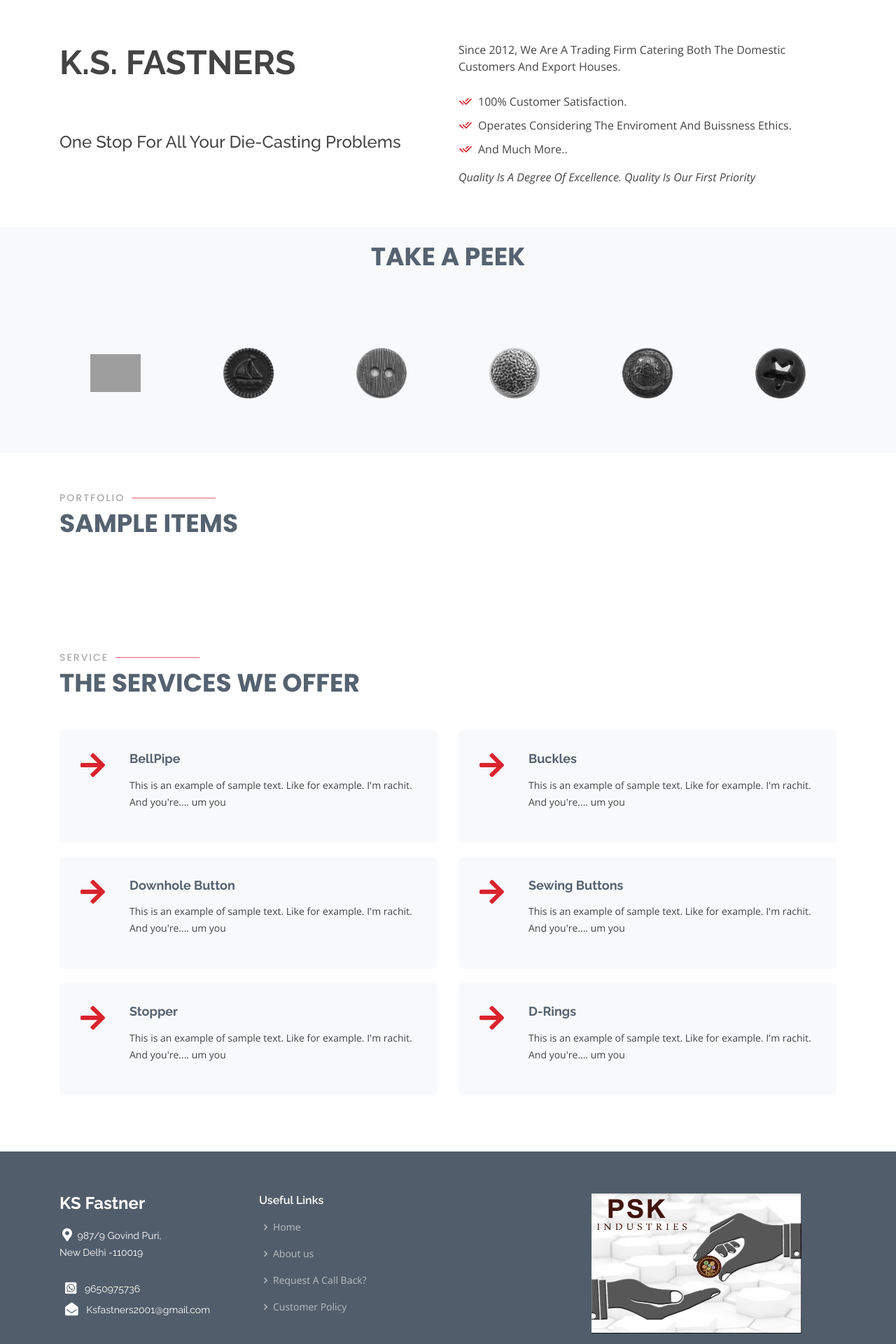
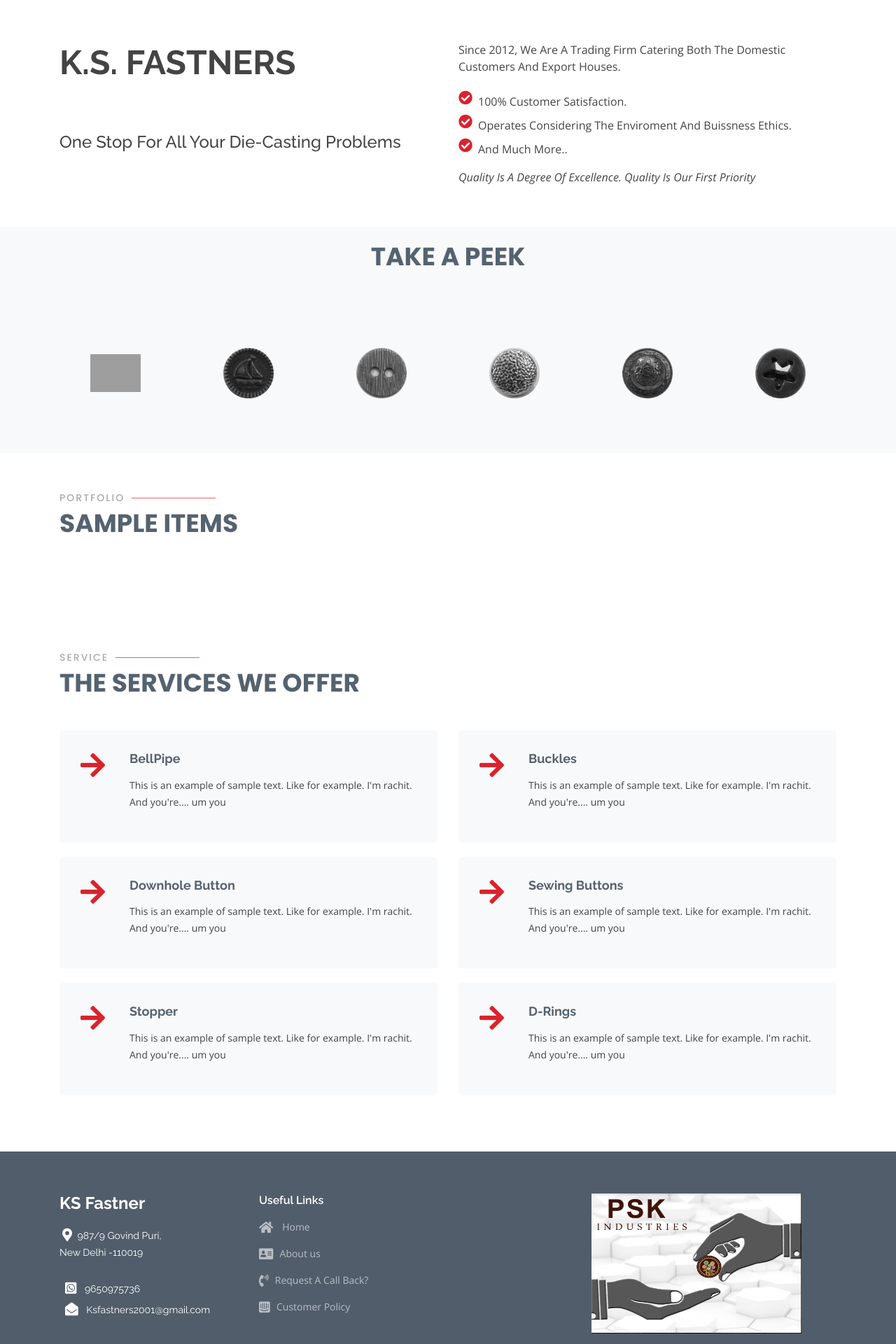
Before and after one commit to ImLordImpaler/KSFASTNERS_ALMOST, a Django app: template basic/templates/basic/new/action.html in a window 1280 px wide. Shown: the part 801-2721 px from the top of the page at 70% size. Run offline with Django 3.2, Linux system fonts and the light colour scheme; the template is opened without the code that fills it, so the values that code supplies are empty; some libraries are stand-ins or nearby versions; grey boxes are pictures that could not be loaded.

Commit message:
Final draft probably

```diff
--- a/basic/templates/basic/about.html
+++ b/basic/templates/basic/about.html
@@ -12,10 +12,11 @@
             <p>
                Since 2012, We Are A Trading Firm Catering Both The Domestic Customers And Export Houses.
             </p>
+
             <ul>
-              <li><i class="ri-check-double-line"></i> 100% Customer Satisfaction. </li>
-              <li><i class="ri-check-double-line"></i> Operates Considering The Enviroment And Buissness Ethics.</li>
-              <li><i class="ri-check-double-line"></i> And Much More..</li>
+              <li><i class="fas fa-check-circle"></i> 100% Customer Satisfaction. </li>
+              <li><i class="fas fa-check-circle"></i> Operates Considering The Enviroment And Buissness Ethics.</li>
+              <li><i class="fas fa-check-circle"></i> And Much More..</li>
             </ul>
             <p class="font-italic">
               Quality Is A Degree Of Excellence. Quality Is Our First Priority
--- a/basic/templates/basic/base.html
+++ b/basic/templates/basic/base.html
@@ -39,8 +39,7 @@
 
 
   {% include 'basic/footer.html' %}
-
-  <a href="#" class="back-to-top"><i class="icofont-simple-up"></i></a>
+  <a href="#" class="back-to-top"><i class="fas fa-arrow-circle-up"></i></a>
 
 <script src="https://cdn.jsdelivr.net/gh/cferdinandi/smooth-scroll@15/dist/smooth-scroll.polyfills.min.js"></script>
 
--- a/basic/templates/basic/footer.html
+++ b/basic/templates/basic/footer.html
@@ -22,10 +22,10 @@
           <div class="col-lg-2 col-md-6 footer-links">
             <h4>Useful Links</h4>
             <ul>
-              <li><i class="bx bx-chevron-right"></i> <a href="{% url 'home'%}">Home</a></li>
-              <li><i class="bx bx-chevron-right"></i> <a href="{% url 'home'%}">About us</a></li>
-              <li><i class="bx bx-chevron-right"></i> <a href="https://docs.google.com/forms/d/e/1FAIpQLSc52v_Kr_PP4k513ikku6PifFoGwxhLEfHyCaujqYu1Z1TC9g/viewform?embedded=true">Request A Call Back?</a></li>
-              <li><i class="bx bx-chevron-right"></i> <a href="{% url 'policy'%}">Customer Policy</a></li>
+              <li><i class="fas fa-home"> </i> <a href="{% url 'home'%}"> &nbsp; &nbsp;Home</a></li>
+              <li><i class="fas fa-address-card"> </i> <a href="{% url 'home'%}"> &nbsp;&nbsp;About us</a></li>
+              <li><i class="fas fa-phone-volume"> </i> <a href="https://docs.google.com/forms/d/e/1FAIpQLSc52v_Kr_PP4k513ikku6PifFoGwxhLEfHyCaujqYu1Z1TC9g/viewform?embedded=true"> &nbsp;&nbsp;Request A Call Back?</a></li>
+              <li><i class="fab fa-intercom"> </i> <a href="{% url 'policy'%}"> &nbsp;&nbsp;Customer Policy</a></li>
             </ul>
           </div>
 
--- a/basic/templates/basic/hero.html
+++ b/basic/templates/basic/hero.html
@@ -42,12 +42,13 @@
       </div>
 
       <a class="carousel-control-prev" href="#heroCarousel" role="button" data-slide="prev">
-        <span class="carousel-control-prev-icon icofont-simple-left" aria-hidden="true"></span>
+        <span class="fas fa-arrow-circle-left fa-lg" aria-hidden="true"></span>
+        <i class=""></i>
         <span class="sr-only">Previous</span>
       </a>
 
       <a class="carousel-control-next" href="#heroCarousel" role="button" data-slide="next">
-        <span class="carousel-control-next-icon icofont-simple-right" aria-hidden="true"></span>
+        <span class="fas fa-arrow-circle-right fa-lg" aria-hidden="true"></span>
         <span class="sr-only">Next</span>
       </a>
 
--- a/basic/templates/basic/new/header-1.html
+++ b/basic/templates/basic/new/header-1.html
@@ -1,7 +1,7 @@
 <header id="header" class="fixed-top ">
     <div class="container d-flex align-items-center">
 
-      <h1 class="logo"><a href="index.html">KS Fastner</a></h1>
+      <h1 class="logo"><a href="{%url 'home'%}">KS Fastner</a></h1>
       <!-- Uncomment below if you prefer to use an image logo -->
       <!-- <a href="index.html" class="logo"><img src="assets/img/logo.png" alt="" class="img-fluid"></a>-->
 
```
